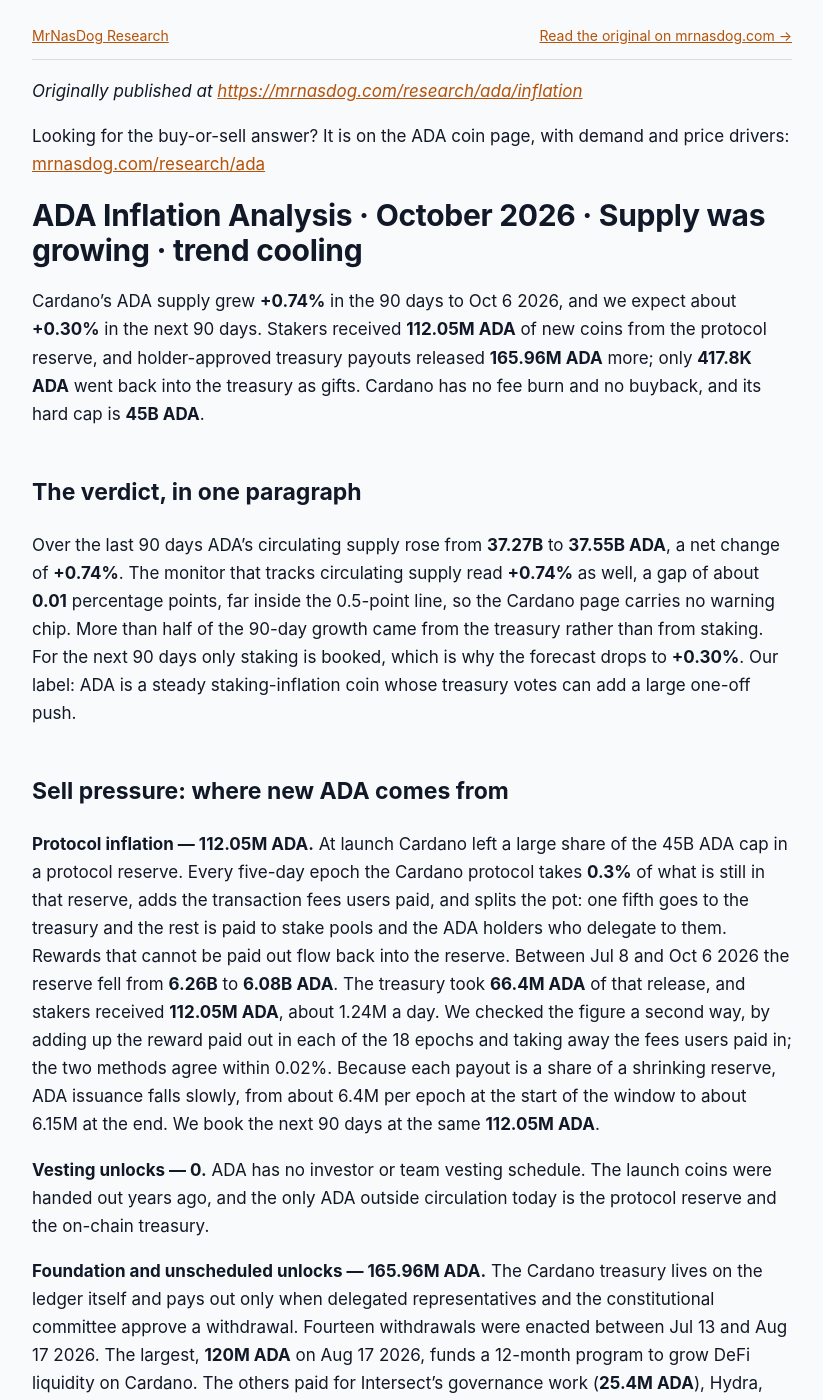
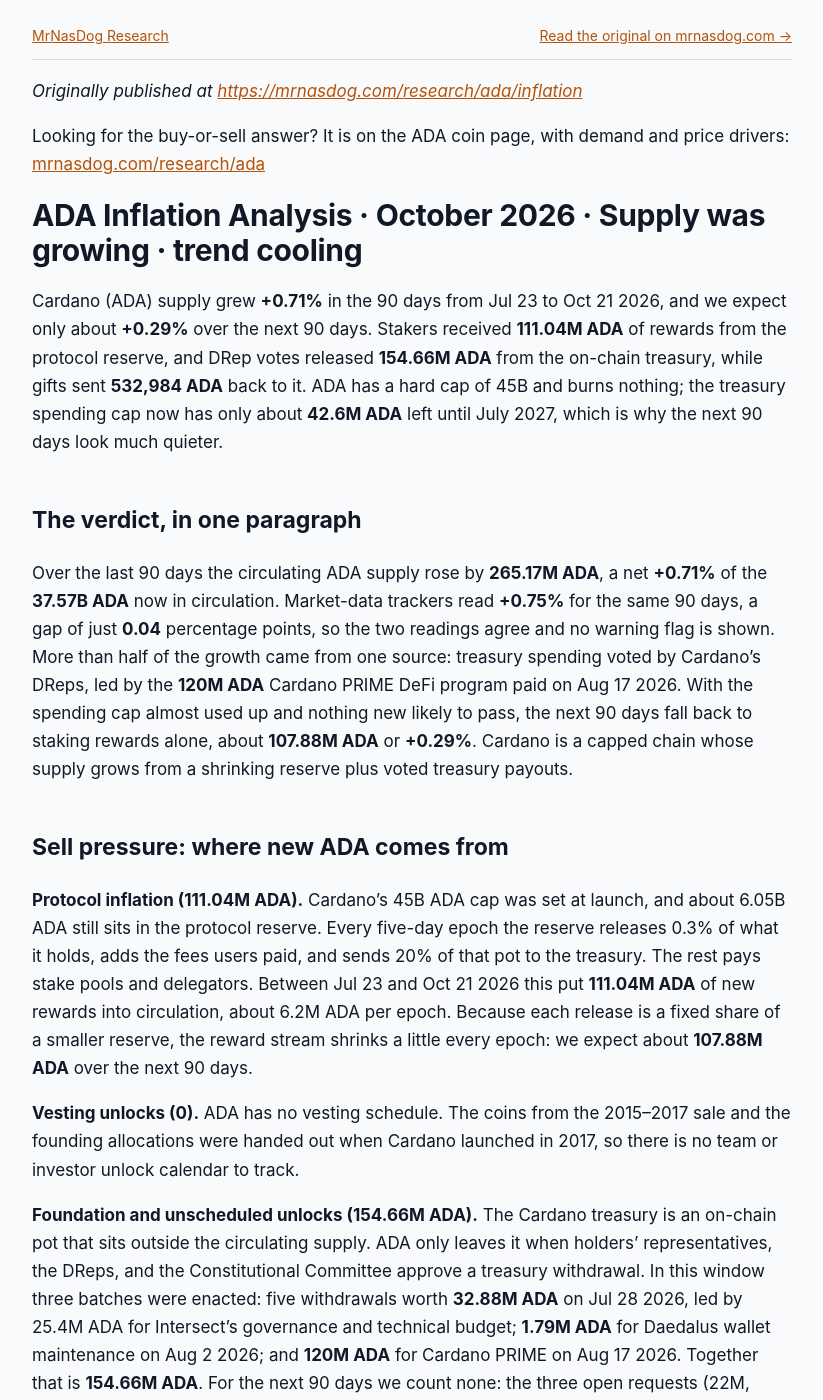
Before and after one commit to jeevansongmy-spec/mrnasdog-articles, a Jekyll site: the page built from crypto/ada-pressure-framework.md, in a window 1280 px wide and 1400 px high. Shown: the whole window, without its empty margins (228-1051 px from the left). Built offline with Jekyll 4.4.1, drawn with Linux system fonts in a browser that asks for light colours; some of the changed text lies outside the part shown.

Commit message:
publish: crypto/ada-pressure-framework

```diff
--- a/crypto/ada-pressure-framework.md
+++ b/crypto/ada-pressure-framework.md
@@ -1,6 +1,6 @@
 ---
 title:         "ADA Inflation Analysis · October 2026 · Supply was growing · trend cooling"
-description:   "ADA supply grew +0.74% in 90 days: 112.05M ADA of staking rewards plus 165.96M in voted treasury payouts, less 0.42M gifted. About +0.30% next, no fee burn."
+description:   "ADA supply grew +0.71% in 90 days: 111.04M ADA of staking rewards plus 154.66M in voted treasury payouts, no fee burn. About +0.29% next as the spending cap nears."
 canonical_url: "https://mrnasdog.com/research/ada/inflation"
 tags:          ["crypto", "ada", "cardano", "layer1"]
 published:     true
@@ -12,60 +12,64 @@ Looking for the buy-or-sell answer? It is on the ADA coin page, with demand and
 
 # ADA Inflation Analysis · October 2026 · Supply was growing · trend cooling
 
-Cardano's ADA supply grew **+0.74%** in the 90 days to Oct 6 2026, and we expect about **+0.30%** in the next 90 days. Stakers received **112.05M ADA** of new coins from the protocol reserve, and holder-approved treasury payouts released **165.96M ADA** more; only **417.8K ADA** went back into the treasury as gifts. Cardano has no fee burn and no buyback, and its hard cap is **45B ADA**.
+Cardano (ADA) supply grew **+0.71%** in the 90 days from Jul 23 to Oct 21 2026, and we expect only about **+0.29%** over the next 90 days. Stakers received **111.04M ADA** of rewards from the protocol reserve, and DRep votes released **154.66M ADA** from the on-chain treasury, while gifts sent **532,984 ADA** back to it. ADA has a hard cap of 45B and burns nothing; the treasury spending cap now has only about **42.6M ADA** left until July 2027, which is why the next 90 days look much quieter.
 
 ## The verdict, in one paragraph
 
-Over the last 90 days ADA's circulating supply rose from **37.27B** to **37.55B ADA**, a net change of **+0.74%**. The monitor that tracks circulating supply read **+0.74%** as well, a gap of about **0.01** percentage points, far inside the 0.5-point line, so the Cardano page carries no warning chip. More than half of the 90-day growth came from the treasury rather than from staking. For the next 90 days only staking is booked, which is why the forecast drops to **+0.30%**. Our label: ADA is a steady staking-inflation coin whose treasury votes can add a large one-off push.
+Over the last 90 days the circulating ADA supply rose by **265.17M ADA**, a net **+0.71%** of the **37.57B ADA** now in circulation. Market-data trackers read **+0.75%** for the same 90 days, a gap of just **0.04** percentage points, so the two readings agree and no warning flag is shown. More than half of the growth came from one source: treasury spending voted by Cardano's DReps, led by the **120M ADA** Cardano PRIME DeFi program paid on Aug 17 2026. With the spending cap almost used up and nothing new likely to pass, the next 90 days fall back to staking rewards alone, about **107.88M ADA** or **+0.29%**. Cardano is a capped chain whose supply grows from a shrinking reserve plus voted treasury payouts.
 
 ## Sell pressure: where new ADA comes from
 
-**Protocol inflation — 112.05M ADA.** At launch Cardano left a large share of the 45B ADA cap in a protocol reserve. Every five-day epoch the Cardano protocol takes **0.3%** of what is still in that reserve, adds the transaction fees users paid, and splits the pot: one fifth goes to the treasury and the rest is paid to stake pools and the ADA holders who delegate to them. Rewards that cannot be paid out flow back into the reserve. Between Jul 8 and Oct 6 2026 the reserve fell from **6.26B** to **6.08B ADA**. The treasury took **66.4M ADA** of that release, and stakers received **112.05M ADA**, about 1.24M a day. We checked the figure a second way, by adding up the reward paid out in each of the 18 epochs and taking away the fees users paid in; the two methods agree within 0.02%. Because each payout is a share of a shrinking reserve, ADA issuance falls slowly, from about 6.4M per epoch at the start of the window to about 6.15M at the end. We book the next 90 days at the same **112.05M ADA**.
+**Protocol inflation (111.04M ADA).** Cardano's 45B ADA cap was set at launch, and about 6.05B ADA still sits in the protocol reserve. Every five-day epoch the reserve releases 0.3% of what it holds, adds the fees users paid, and sends 20% of that pot to the treasury. The rest pays stake pools and delegators. Between Jul 23 and Oct 21 2026 this put **111.04M ADA** of new rewards into circulation, about 6.2M ADA per epoch. Because each release is a fixed share of a smaller reserve, the reward stream shrinks a little every epoch: we expect about **107.88M ADA** over the next 90 days.
 
-**Vesting unlocks — 0.** ADA has no investor or team vesting schedule. The launch coins were handed out years ago, and the only ADA outside circulation today is the protocol reserve and the on-chain treasury.
+**Vesting unlocks (0).** ADA has no vesting schedule. The coins from the 2015–2017 sale and the founding allocations were handed out when Cardano launched in 2017, so there is no team or investor unlock calendar to track.
 
-**Foundation and unscheduled unlocks — 165.96M ADA.** The Cardano treasury lives on the ledger itself and pays out only when delegated representatives and the constitutional committee approve a withdrawal. Fourteen withdrawals were enacted between Jul 13 and Aug 17 2026. The largest, **120M ADA** on Aug 17 2026, funds a 12-month program to grow DeFi liquidity on Cardano. The others paid for Intersect's governance work (**25.4M ADA**), Hydra, Mithril, developer tools, hardware wallet support and wallet teams. Once enacted, those coins leave the treasury and join the circulating float, even when the receiving contract pays them out slowly, so for ADA they are real new supply. Nothing is booked for the next 90 days. The one open request, **11.8M ADA**, had under 4% support from representatives and expires on Oct 11 2026. And the spending cap holders agreed for Feb 13 2026 to about Jul 3 2027 is **500M ADA**, of which **457.4M** is already used, leaving only **42.6M ADA** of room.
+**Foundation and unscheduled unlocks (154.66M ADA).** The Cardano treasury is an on-chain pot that sits outside the circulating supply. ADA only leaves it when holders' representatives, the DReps, and the Constitutional Committee approve a treasury withdrawal. In this window three batches were enacted: five withdrawals worth **32.88M ADA** on Jul 28 2026, led by 25.4M ADA for Intersect's governance and technical budget; **1.79M ADA** for Daedalus wallet maintenance on Aug 2 2026; and **120M ADA** for Cardano PRIME on Aug 17 2026. Together that is **154.66M ADA**. For the next 90 days we count none: the three open requests (22M, 9.6M and 0.94M ADA) have almost no DRep support, and the spending cap leaves only about 42.6M ADA anyway.
 
-**Long-term locked or bankruptcy — 0.** No bankruptcy estate, court trustee or long lock is releasing ADA.
+**Long-term locked or bankruptcy (0).** No bankruptcy estate, court case or government holder is waiting to release a large pile of ADA.
 
 ## Buy pressure: where new ADA goes
 
-**Programmatic buyback — 0.** Nothing buys ADA back. Cardano fees go into the staking reward pot and the treasury.
+**Programmatic buyback (0).** No contract and no treasury buys ADA back on the market. Cardano's treasury moves the other way: when it spends, ADA enters circulation.
 
-**Protocol fee burn — 0.** Cardano destroys no fees. Users paid **648,920 ADA** in fees over the 90 days; that money was recycled into rewards and the treasury, so it is already netted out of the staking figure above.
+**Protocol fee burn (0).** Cardano burns nothing. Transaction fees go into the epoch's reward pot, where most come back to stakers and 20% goes to the treasury. Users paid about **986K ADA** in fees over the 90 days, including a record of about 338K ADA in the epoch that began Oct 6 2026, so even busy days remove very little from circulation.
 
-**Foundation buy — 0.** No foundation, company or treasury program bought ADA in this window. The Cardano Foundation's latest yearly report showed it moving part of its reserve out of ADA and into bitcoin and cash.
+**Foundation buy (0).** The Cardano Foundation reported **561.4M ADA** at the end of 2025, down from 599.1M ADA a year earlier, so it has been a seller, not a buyer. Funds and companies that buy ADA buy coins that already circulate.
 
-**New long-term lock — 0.** About **21.27B ADA** is delegated to stake pools, but delegation never leaves the owner's wallet and can be spent at any time, so it stays in the float.
+**New long-term lock (0).** Staking on Cardano is liquid: delegated ADA never leaves the owner's wallet and can be spent at any time. About 21.5B ADA is staked, and all of it still counts as circulating.
 
-**Gifts back to the treasury — 417.8K ADA.** Anyone can send ADA into the Cardano treasury, which takes it out of circulation. Two gifts made up nearly all of it: **70,346 ADA** on Aug 2 2026 and **347,424 ADA** on Aug 28 2026. Gifts follow no schedule, so none is booked for the next 90 days.
+**Gifts to the treasury (532,984 ADA).** Since the Conway era anyone can donate ADA to the treasury inside a normal transaction. In these 90 days holders sent **532,984 ADA** this way, mostly in two gifts in August 2026 (about 70K and 347K ADA) and two in October 2026 (55K and 60K ADA). Gifts are rare and unplanned, so we count none for the next 90 days.
 
 ## Foundation and overhang
 
-The biggest overhang is the on-chain treasury: **1.37B ADA** at the Oct 6 2026 epoch start, outside circulation and released only by votes. We read its balance at every rebuild, and the spending cap limits how much more can leave before about Jul 3 2027. The protocol reserve of **6.08B ADA** is the other pool outside circulation, but it can only leave through the staking payouts above.
+Only two piles of ADA sit outside the circulating supply. The protocol reserve, about **6.05B ADA**, pays out mechanically through staking rewards and is already counted in the protocol inflation line. The on-chain treasury holds about **1.39B ADA** and can release coins only through enacted governance votes. Its Net Change Limit, agreed by DReps in July 2026, caps withdrawals at **500M ADA** from Feb 13 2026 to about Jul 3 2027; about **457.4M ADA** of that is used, leaving roughly **42.6M ADA**. We read both piles on-chain at every rebuild.
 
-Several large holders sit inside circulation already. The Cardano Foundation's own reserve, Intersect's contracts that pay treasury grants out by milestone, and the 120M ADA DeFi program, whose next big release is gated at about month four (around mid-December 2026), are all counted as circulating. When they pay or sell, coins move between holders and no new supply appears; only a return to the treasury would change the ledger, as a buy. If the treasury balance falls between refreshes because of a new withdrawal, the outflow enters the treasury-payout row at the next refresh.
+Other large holders already count as circulating, so their moves add nothing new. Intersect's vendor contracts, which hold the funded 2026 budget and pay projects by milestone, held about **201.67M ADA** plus stablecoins in early October 2026; the PRIME program's 120M ADA is administered the same way; and the Cardano Foundation held 561.4M ADA at the end of 2025. Unused money from these programs can be sent back to the treasury, which would take it out of circulation again.
 
-## How ADA compares to other proof-of-stake Layer 1s
+If the treasury's balance falls between our checks because a new withdrawal is enacted, that outflow enters the Foundation and unscheduled unlocks line at the next refresh.
 
-Cardano pays stakers from a fixed reserve inside a hard cap. That makes ADA issuance fall a little every epoch, the way a slow halving would, and it can never pass 45B ADA. Most proof-of-stake Layer 1s instead mint new coins without a cap: Ethereum pays validators new ETH and offsets part of it with a fee burn, and Solana pays from an inflation schedule that steps down each year and also burns part of its fees. ADA has the cap but no burn, so busier Cardano blocks do not shrink supply.
+## How ADA compares to other proof-of-stake Layer 1 chains
 
-The treasury is what sets ADA apart. A fifth of every reward pot goes into a pot that holders control, and since 2025 that pot has paid out hundreds of millions of ADA by vote. Few large Layer 1s have an on-ledger treasury of this size, so for ADA a single governance decision, like the 120M ADA grant on Aug 17 2026, can move the 90-day supply number more than staking does.
+Cardano sits between Bitcoin and most proof-of-stake chains. Like Bitcoin, ADA has a hard cap, 45B ADA, and new coins come from a pool that was fixed at the start. But Bitcoin cuts its new supply in steps at each halving, while Cardano releases a fixed 0.3% of the remaining reserve every five days, so the ADA reward stream fades smoothly instead of in jumps. Today the reserve adds about 0.29% of circulating supply per 90 days, and that share keeps falling.
+
+Compared with Ethereum, the difference is the burn. Ethereum has no cap and pays validators new ETH, but it destroys part of every fee, so heavy use can offset new supply. Cardano has a cap but no burn at all: fees are recycled into rewards and the treasury, so network activity never takes ADA out of circulation. Solana also pays stakers new coins on a schedule that steps down each year, and it burns part of its fees; ADA's schedule is lower in percentage terms but has no such offset.
+
+What makes Cardano unusual is its on-chain treasury. Few Layer 1 chains let holders vote coins out of a protocol treasury directly, and on Cardano those votes can move supply more than staking does, as they did in this window. The spending cap is the main brake, so ADA's supply growth depends on governance as much as on code.
 
 ## What to watch in the next 90 days
 
-**Oct 11 2026:** the 11.8M ADA treasury request expires unless support jumps from under 4%; if it were enacted it would land in the next 90 days.
+**Nov 16 2026:** the 22M ADA request for a Cardano copper reserve expires unless DReps back it; it had about 0.24% DRep support at our check.
 
-**Treasury cap:** only 42.6M ADA is left under the 500M ADA limit to about Jul 3 2027. A vote to raise the cap again would reopen room for large payouts.
+**Nov 21 2026:** two smaller treasury requests, 9.6M ADA and 0.94M ADA, reach the end of their voting time.
 
-**Mid-December 2026:** the 120M ADA DeFi program reaches its month-four release gate. Paying out adds nothing new, but unused funds sent back to the treasury would count as a buy.
+**A new spending cap:** any new Net Change Limit vote before July 2027 would reopen treasury spending beyond the 42.6M ADA left today, and would be the biggest change to the next-90-day reading.
 
-**Next hard fork:** developers are preparing the Dijkstra upgrade with no date set. Watch for any change to the 0.3% reserve rate or the one-fifth treasury share; a community draft to raise the first and cut the second has not reached a vote.
+**The Dijkstra hard fork:** testing continues with no mainnet date. None of the published changes alters the reserve release or the 20% treasury share, but any proposal to change those two settings would move the protocol inflation line.
 
 ## Summary
 
-ADA supply grew **+0.74%** in 90 days and we expect about **+0.30%** next: Supply was growing · trend cooling. Stakers receive about **112M ADA** of new coins every 90 days from a shrinking reserve, and voted treasury payouts added **166M ADA** on top this time. The key risk is the treasury, which holds **1.37B ADA** and can release large sums by vote. The ceiling is fixed: ADA can never pass **45B**, and staking issuance shrinks a little every epoch.
+Cardano's ADA supply grew **+0.71%** in the 90 days to Oct 21 2026, from **111.04M ADA** of staking rewards and **154.66M ADA** of governance-approved treasury spending, with no burn and no buyback to offset them. The next 90 days should be calmer, about **+0.29%**, because the reserve release keeps shrinking and only about 42.6M ADA of treasury spending is still allowed before July 2027. The key risk is governance: a new spending cap or a large approved request would add supply quickly. The ceiling is fixed at 45B ADA, of which about 37.57B circulates today.
 
 ---
 
-*MrNasDog Pressure Framework analysis of ADA, Metric 1 — Inflation. Data + explanation only. Not financial advice. Checked Oct 11 2026.*
+*MrNasDog Pressure Framework analysis of ADA, Metric 1 — Inflation. Data + explanation only. Not financial advice. Checked Oct 21 2026.*
```
